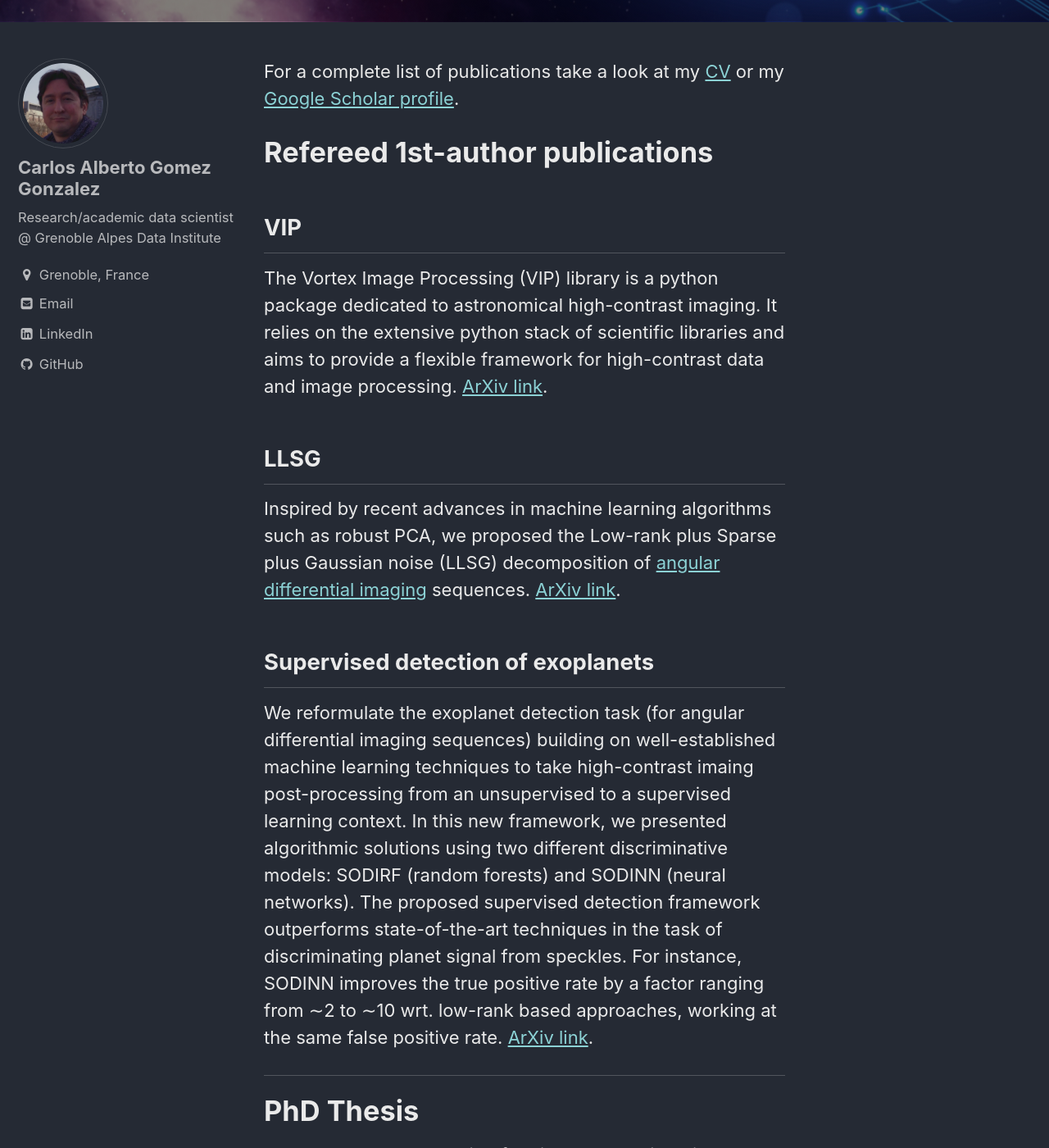
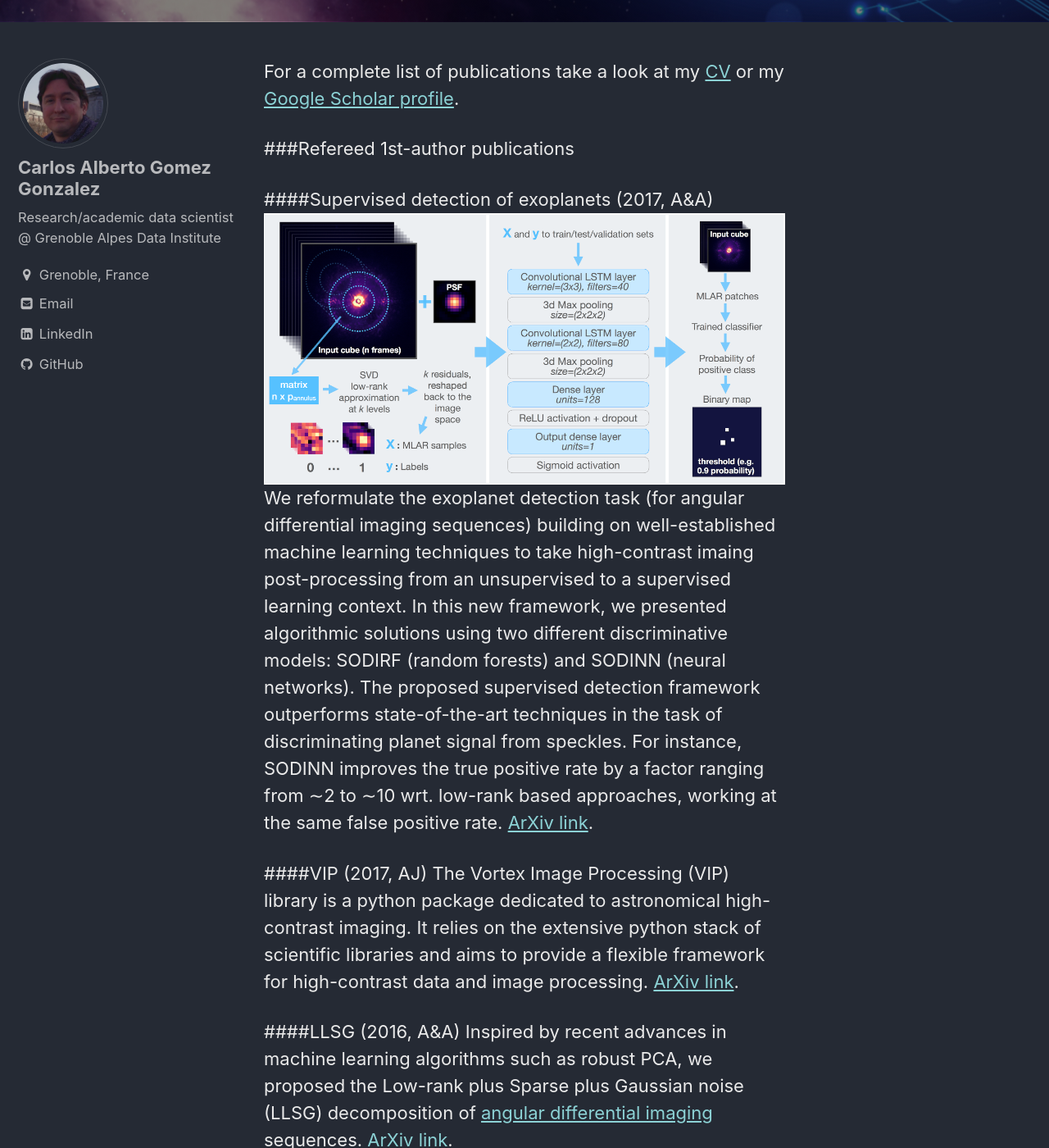
Before and after one commit to carlos-gg/carlos-gg.github.io, a Jekyll site: the page built from _pages/publications.md, in a window 1280 px wide and 1400 px high, scrolled down 286 px. Shown: the whole window at 82% size. Built offline with Jekyll 4.4.1, drawn with Linux system fonts in a browser that asks for light colours.

Commit message:
no message

```diff
--- a/_pages/publications.md
+++ b/_pages/publications.md
@@ -7,23 +7,19 @@
 
 For a complete list of publications take a look at my [CV](https://carlgogo.github.io/assets/cv/cv.pdf) or my [Google Scholar profile](https://scholar.google.fr/citations?user=UJBh1DUAAAAJ&hl=en).
 
-Refereed 1st-author publications
-================================
+###Refereed 1st-author publications
 
-VIP
----
+####Supervised detection of exoplanets (2017, A&A)
+![SODINN framework](/assets/images/sodinn.png)
+We reformulate the exoplanet detection task (for angular differential imaging sequences) building on well-established machine learning techniques to take high-contrast imaing post-processing from an unsupervised to a supervised learning context. In this new framework, we presented algorithmic solutions using two different discriminative models: SODIRF (random forests) and SODINN (neural networks). The proposed supervised detection framework outperforms state-of-the-art techniques in the task of discriminating planet signal from speckles. For instance, SODINN improves the true positive rate by a factor ranging from ∼2 to ∼10 wrt. low-rank based approaches, working at the same false positive rate. [ArXiv link](https://arxiv.org/abs/1712.02841).
+
+####VIP (2017, AJ)
 The Vortex Image Processing (VIP) library is a python package dedicated to astronomical high-contrast imaging. It relies on the extensive python stack of scientific libraries and aims to provide a flexible framework for high-contrast data and image processing. [ArXiv link](https://arxiv.org/abs/1705.06184).
 
-LLSG
-----
+####LLSG (2016, A&A)
 Inspired by recent advances in machine learning algorithms such as robust PCA, we proposed the Low-rank plus Sparse plus Gaussian noise (LLSG) decomposition of [angular differential imaging](https://vimeo.com/125547220) sequences. [ArXiv link](https://arxiv.org/abs/1602.08381).
-
-Supervised detection of exoplanets
-----------------------------------
-We reformulate the exoplanet detection task (for angular differential imaging sequences) building on well-established machine learning techniques to take high-contrast imaing post-processing from an unsupervised to a supervised learning context. In this new framework, we presented algorithmic solutions using two different discriminative models: SODIRF (random forests) and SODINN (neural networks). The proposed supervised detection framework outperforms state-of-the-art techniques in the task of discriminating planet signal from speckles. For instance, SODINN improves the true positive rate by a factor ranging from ∼2 to ∼10 wrt. low-rank based approaches, working at the same false positive rate. [ArXiv link](https://arxiv.org/abs/1712.02841).
 
 ---
 
-PhD Thesis
-==========
+###PhD Thesis
 _Advanced data processing for high-contrast imaging-Pushing exoplanet direct detection limits with machine learning_. 2017, Université de Liège. Supervisors: Prof. Jean Surdej, Prof. Marc Van Droogenbroeck and Dr. Olivier Absil. [ORBi link](http://orbi.ulg.ac.be/handle/2268/214337).
```
Also changed, not shown: assets/images/sodinn.png (added).
